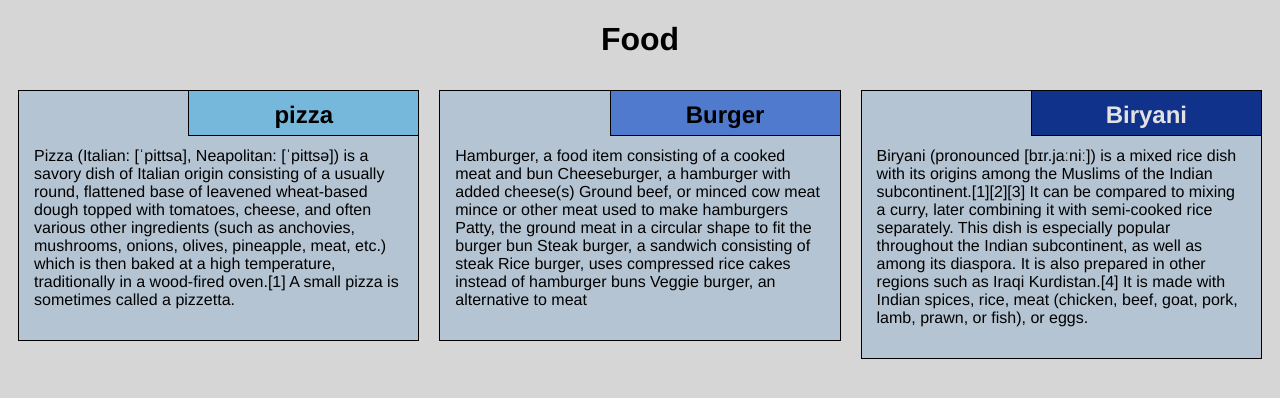
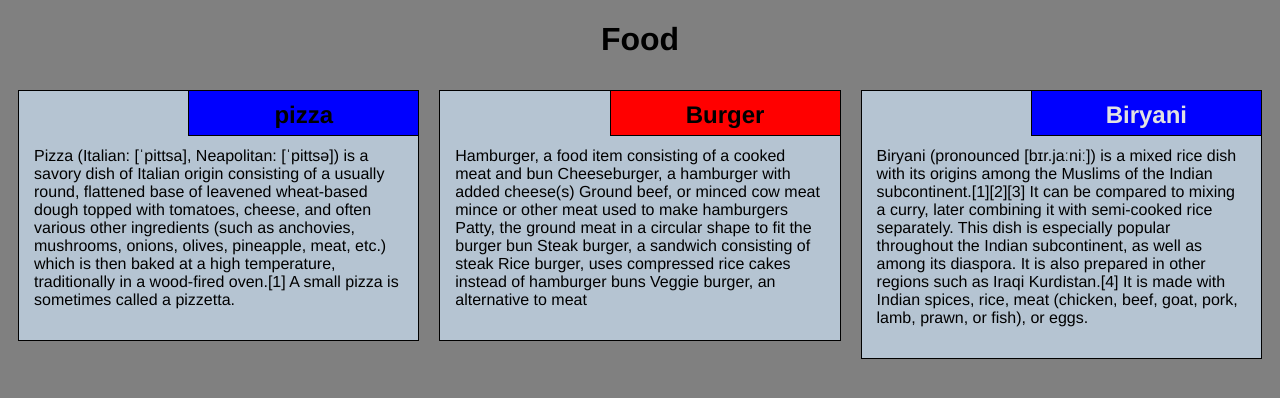
Before and after one commit to shalini715/hello, a plain HTML site: page index.html in a window 1280 px wide. Drawn offline with Linux system fonts and the light colour scheme.

Commit message:
Update style.css

```diff
--- a/style.css
+++ b/style.css
@@ -4,7 +4,7 @@
 }
 
 body {
-    background-color: #d6d6d6;
+    background-color: gray;
 }
 
 h1 {
@@ -33,16 +33,16 @@ section>h2 {
 }
 
 section.lebesgue>h2 {
-    background-color: #76b8db;
+    background-color: blue;
 }
 
 section.fubini>h2 {
-    background-color: #4f7acd;
+    background-color: red;
 }
 
 section.luzin>h2 {
     color: #e2e2e2;
-    background-color: #10328a;
+    background-color: blue;
 }
 
 section>p {
```
